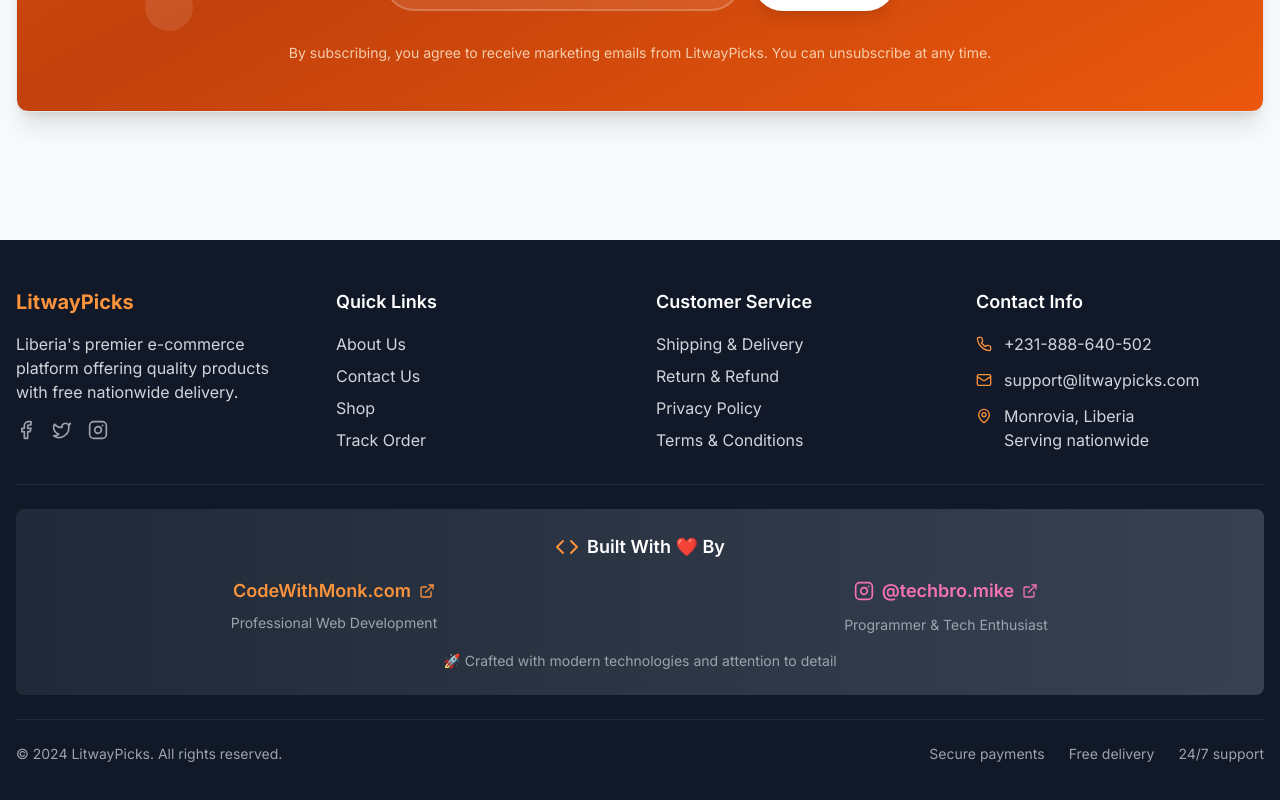
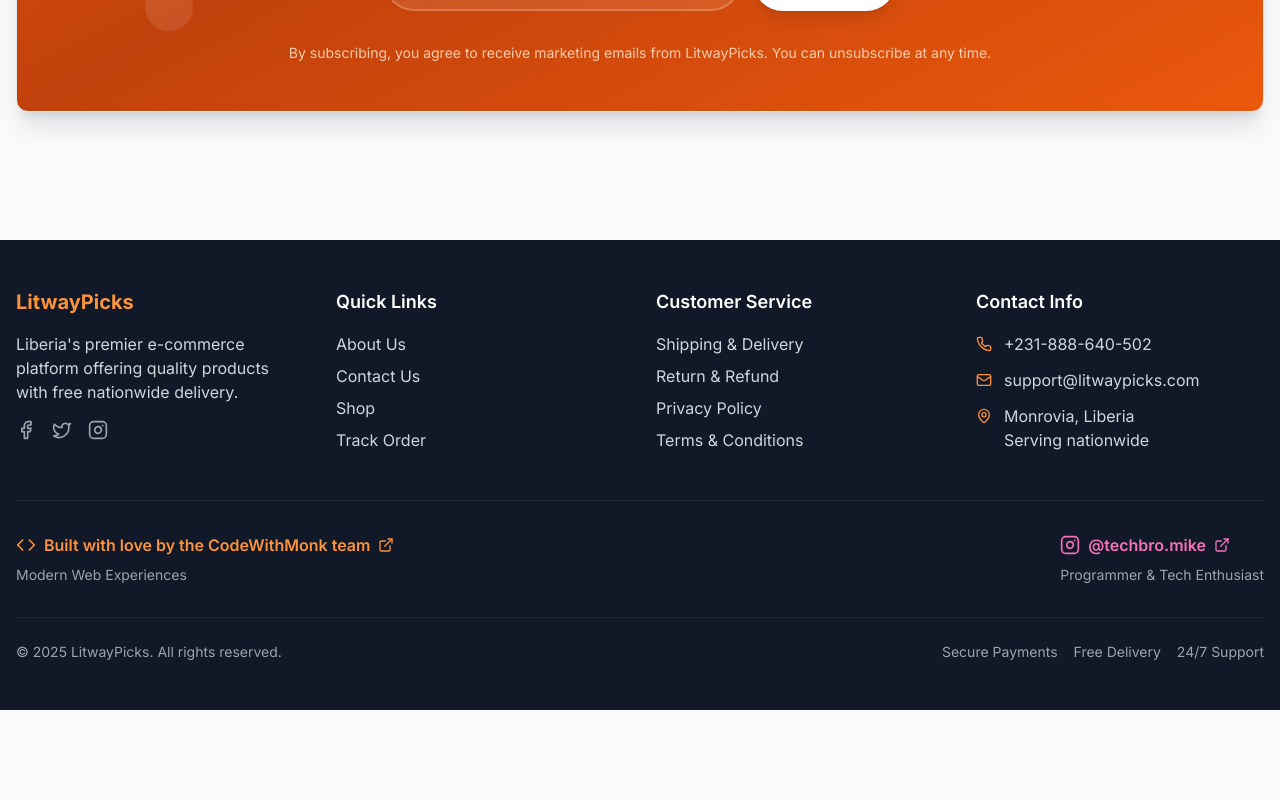
Before and after one commit to dejidee0/litwaypickss-eccomerce, a React (Vite) app: page / in a window 1280 px wide. Shown: the part 4395-5195 px from the top of the page. After the commit the page ends 5105 px from the top, so only its background shows below. Built offline with nearby package versions, Linux system fonts and the light colour scheme; no server answers; the database is empty.

Commit message:
footer ui changes

```diff
--- a/src/components/layout/Footer.jsx
+++ b/src/components/layout/Footer.jsx
@@ -1,26 +1,46 @@
-import React from 'react'
-import { Link } from 'react-router-dom'
-import { Facebook, Twitter, Instagram, Mail, Phone, MapPin, Code, ExternalLink } from 'lucide-react'
+import React from "react";
+import { Link } from "react-router-dom";
+import {
+  Facebook,
+  Twitter,
+  Instagram,
+  Mail,
+  Phone,
+  MapPin,
+  Code,
+  ExternalLink,
+} from "lucide-react";
 
 export default function Footer() {
   return (
     <footer className="bg-gray-900 text-white">
       <div className="container mx-auto px-4 py-12">
+        {/* Top Sections */}
         <div className="grid grid-cols-1 md:grid-cols-2 lg:grid-cols-4 gap-8">
           {/* Company Info */}
           <div className="space-y-4">
             <h3 className="text-xl font-bold text-primary-400">LitwayPicks</h3>
             <p className="text-gray-300">
-              Liberia's premier e-commerce platform offering quality products with free nationwide delivery.
+              Liberia's premier e-commerce platform offering quality products
+              with free nationwide delivery.
             </p>
             <div className="flex space-x-4">
-              <a href="#" className="text-gray-400 hover:text-primary-400 transition-colors">
+              <a
+                href="#"
+                className="text-gray-400 hover:text-primary-400 transition-colors"
+              >
                 <Facebook className="h-5 w-5" />
               </a>
-              <a href="#" className="text-gray-400 hover:text-primary-400 transition-colors">
+              <a
+                href="#"
+                className="text-gray-400 hover:text-primary-400 transition-colors"
+              >
                 <Twitter className="h-5 w-5" />
               </a>
-              <a href="#" className="text-gray-400 hover:text-primary-400 transition-colors">
+              <a
+                href="#"
+                className="text-gray-400 hover:text-primary-400 transition-colors"
+              >
                 <Instagram className="h-5 w-5" />
               </a>
             </div>
@@ -30,16 +50,28 @@ export default function Footer() {
           <div className="space-y-4">
             <h4 className="text-lg font-semibold">Quick Links</h4>
             <div className="space-y-2">
-              <Link to="/about" className="block text-gray-300 hover:text-white transition-colors">
+              <Link
+                to="/about"
+                className="block text-gray-300 hover:text-white transition-colors"
+              >
                 About Us
               </Link>
-              <Link to="/contact" className="block text-gray-300 hover:text-white transition-colors">
+              <Link
+                to="/contact"
+                className="block text-gray-300 hover:text-white transition-colors"
+              >
                 Contact Us
               </Link>
-              <Link to="/shop" className="block text-gray-300 hover:text-white transition-colors">
+              <Link
+                to="/shop"
+                className="block text-gray-300 hover:text-white transition-colors"
+              >
                 Shop
               </Link>
-              <Link to="/track-order" className="block text-gray-300 hover:text-white transition-colors">
+              <Link
+                to="/track-order"
+                className="block text-gray-300 hover:text-white transition-colors"
+              >
                 Track Order
               </Link>
             </div>
@@ -49,16 +81,28 @@ export default function Footer() {
           <div className="space-y-4">
             <h4 className="text-lg font-semibold">Customer Service</h4>
             <div className="space-y-2">
-              <Link to="/shipping" className="block text-gray-300 hover:text-white transition-colors">
+              <Link
+                to="/shipping"
+                className="block text-gray-300 hover:text-white transition-colors"
+              >
                 Shipping & Delivery
               </Link>
-              <Link to="/returns" className="block text-gray-300 hover:text-white transition-colors">
+              <Link
+                to="/returns"
+                className="block text-gray-300 hover:text-white transition-colors"
+              >
                 Return & Refund
               </Link>
-              <Link to="/privacy" className="block text-gray-300 hover:text-white transition-colors">
+              <Link
+                to="/privacy"
+                className="block text-gray-300 hover:text-white transition-colors"
+              >
                 Privacy Policy
               </Link>
-              <Link to="/terms" className="block text-gray-300 hover:text-white transition-colors">
+              <Link
+                to="/terms"
+                className="block text-gray-300 hover:text-white transition-colors"
+              >
                 Terms & Conditions
               </Link>
             </div>
@@ -79,7 +123,8 @@ export default function Footer() {
               <div className="flex items-start space-x-3">
                 <MapPin className="h-4 w-4 text-primary-400 mt-1" />
                 <span className="text-gray-300">
-                  Monrovia, Liberia<br />
+                  Monrovia, Liberia
+                  <br />
                   Serving nationwide
                 </span>
               </div>
@@ -88,63 +133,60 @@ export default function Footer() {
         </div>
 
         {/* Developer Attribution Section */}
-        <div className="border-t border-gray-800 mt-8 pt-6">
-          <div className="bg-gradient-to-r from-gray-800 to-gray-700 rounded-lg p-6 mb-6">
-            <div className="flex items-center justify-center mb-4">
-              <Code className="h-6 w-6 text-primary-400 mr-2" />
-              <h4 className="text-lg font-semibold text-white">Built With ❤️ By</h4>
-            </div>
-
-            <div className="grid grid-cols-1 md:grid-cols-2 gap-6 text-center">
+        <div className="mt-12 pt-8 border-t border-gray-800">
+          <div className="flex flex-col lg:flex-row justify-between items-center text-center lg:text-left gap-8">
             {/* CodeWithMonk */}
-              <div className="space-y-2">
+            <div>
+              <div className="inline-flex items-center justify-center lg:justify-start space-x-2 text-primary-400 hover:text-primary-300 transition-colors">
+                <Code className="h-5 w-5" />
                 <a
-                  href="https://www.codewithmonk.com"
+                  href="http://www.codewithmonk.com"
                   target="_blank"
                   rel="noopener noreferrer"
-                  className="group inline-flex items-center space-x-2 text-primary-400 hover:text-primary-300 transition-colors"
+                  className="font-semibold"
                 >
-                  <span className="font-semibold text-lg">CodeWithMonk.com</span>
-                  <ExternalLink className="h-4 w-4 group-hover:translate-x-1 transition-transform" />
+                  Built with love by the CodeWithMonk team
                 </a>
-                <p className="text-gray-400 text-sm">Professional Web Development</p>
+                <ExternalLink className="h-4 w-4" />
+              </div>
+              <p className="text-gray-400 text-sm mt-1">
+                Modern Web Experiences
+              </p>
             </div>
 
             {/* TechBro Mike */}
-              <div className="space-y-2">
+            <div>
+              <div className="inline-flex items-center justify-center lg:justify-start space-x-2 text-pink-400 hover:text-pink-300 transition-colors">
+                <Instagram className="h-5 w-5" />
                 <a
                   href="http://www.instagram.com/techbro.mike"
                   target="_blank"
                   rel="noopener noreferrer"
-                  className="group inline-flex items-center space-x-2 text-pink-400 hover:text-pink-300 transition-colors"
+                  className="font-semibold"
                 >
-                  <Instagram className="h-5 w-5" />
-                  <span className="font-semibold text-lg">@techbro.mike</span>
-                  <ExternalLink className="h-4 w-4 group-hover:translate-x-1 transition-transform" />
+                  @techbro.mike
                 </a>
-                <p className="text-gray-400 text-sm">Programmer & Tech Enthusiast</p>
+                <ExternalLink className="h-4 w-4" />
               </div>
-            </div>
-
-            <div className="text-center mt-4">
-              <p className="text-gray-400 text-sm">
-                🚀 Crafted with modern technologies and attention to detail
+              <p className="text-gray-400 text-sm mt-1">
+                Programmer & Tech Enthusiast
               </p>
             </div>
           </div>
         </div>
 
-        <div className="border-t border-gray-800 pt-6 flex flex-col md:flex-row justify-between items-center">
-          <p className="text-gray-400 text-sm">
-            © 2024 LitwayPicks. All rights reserved.
+        {/* Bottom Footer Strip */}
+        <div className="mt-8 pt-6 border-t border-gray-800 flex flex-col md:flex-row justify-between items-center">
+          <p className="text-gray-400 text-sm mb-2 md:mb-0">
+            © {new Date().getFullYear()} LitwayPicks. All rights reserved.
           </p>
-          <div className="flex space-x-6 mt-4 md:mt-0">
-            <span className="text-gray-400 text-sm">Secure payments</span>
-            <span className="text-gray-400 text-sm">Free delivery</span>
-            <span className="text-gray-400 text-sm">24/7 support</span>
+          <div className="flex flex-wrap gap-4 text-sm text-gray-400">
+            <span>Secure Payments</span>
+            <span>Free Delivery</span>
+            <span>24/7 Support</span>
           </div>
         </div>
       </div>
     </footer>
-  )
+  );
 }
```
Lines whose indentation alone changed are shown as unchanged.
